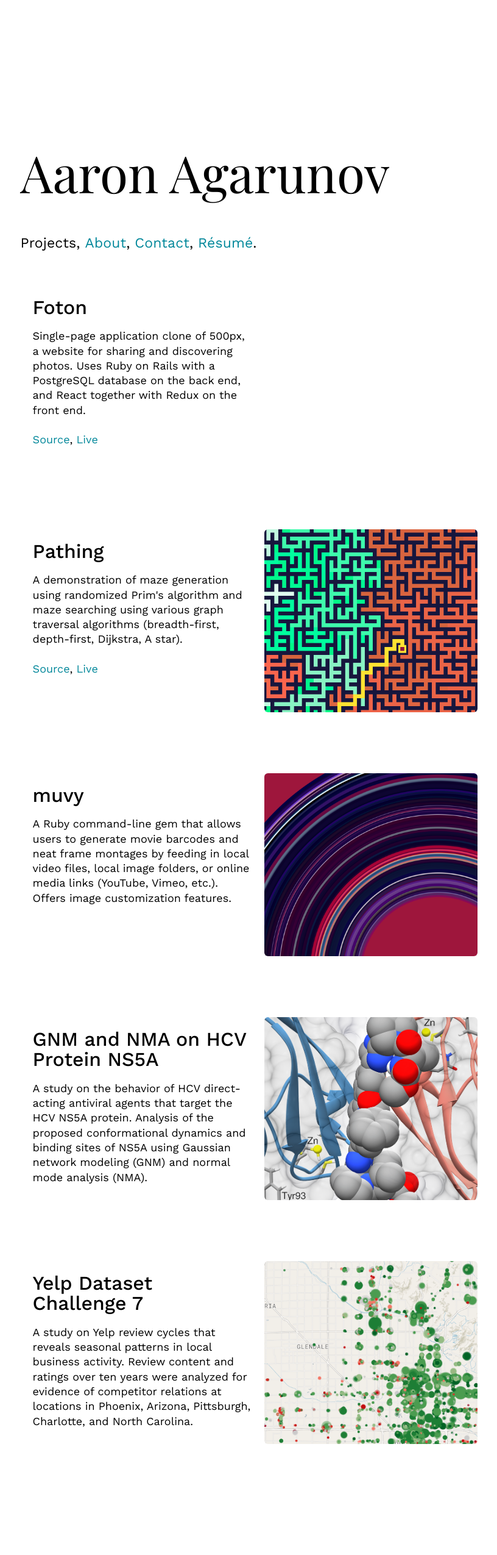
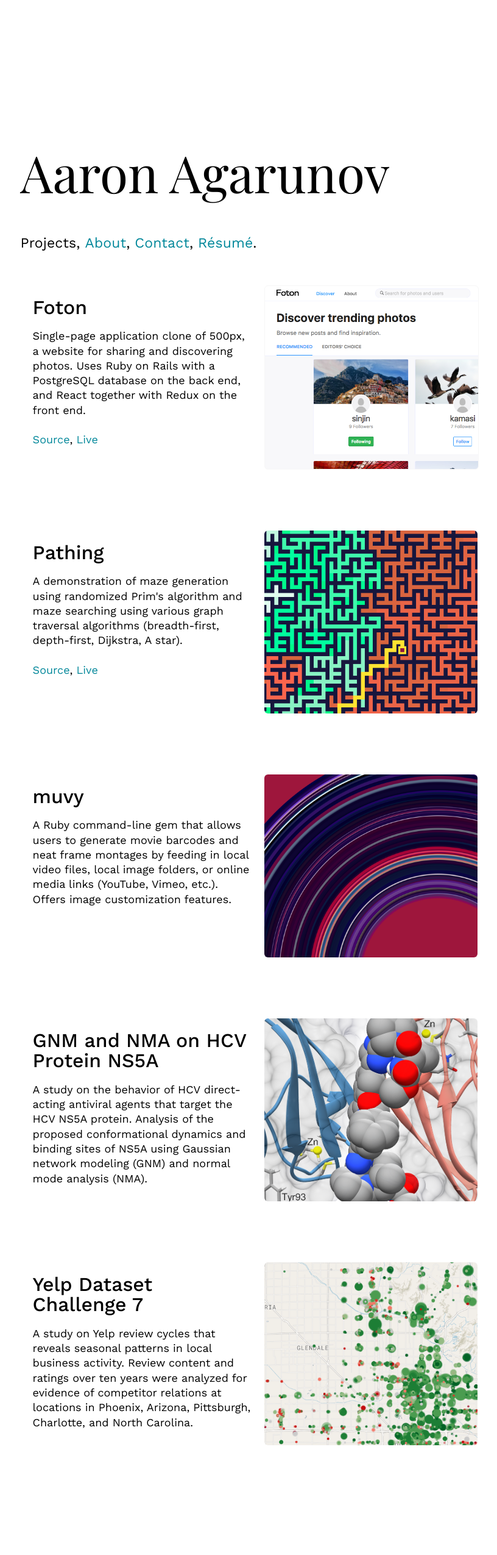
Before and after one commit to agarun/agarun.github.io, a Jekyll site: the page built from _pages/work.html, in a window 1280 px wide. Shown: the whole page at 61% size, without its empty margins (184-1000 px from the left). Built offline with Jekyll 4.4.1, drawn with Linux system fonts in a browser that asks for light colours; some web fonts are replaced.

Commit message:
Add Foton project thumbnail

```diff
--- a/_sass/_layout.scss
+++ b/_sass/_layout.scss
@@ -500,8 +500,9 @@ article {
   transition: 200ms ease-in;
 
   &:nth-child(2) {
-    background: transparent url('/assets/images/thumbnails/foton_01.png') no-repeat 56% 42%;
-    background-size: 130%;
+    background: transparent url('/assets/images/thumbnails/foton_01.png') no-repeat 20% 0;
+    background-size: 105%;
+    border: 1px solid #f7f7f7;
   }
 
   &:nth-child(4) {
```
Also changed, not shown: assets/images/thumbnails/foton_01.png (added).
